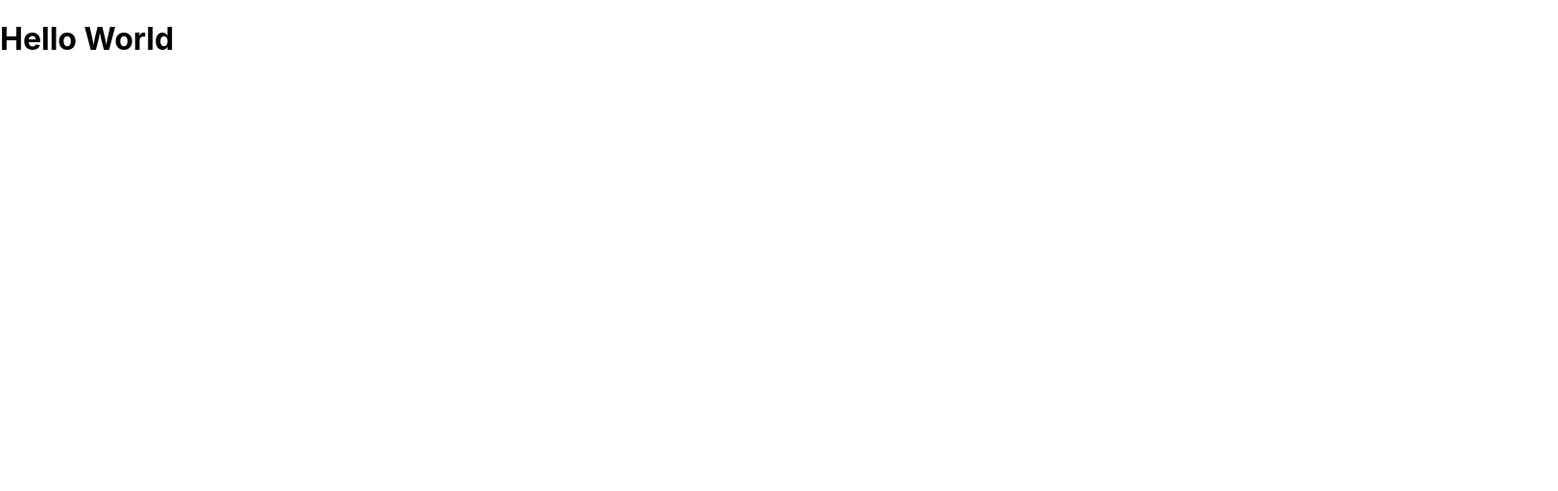
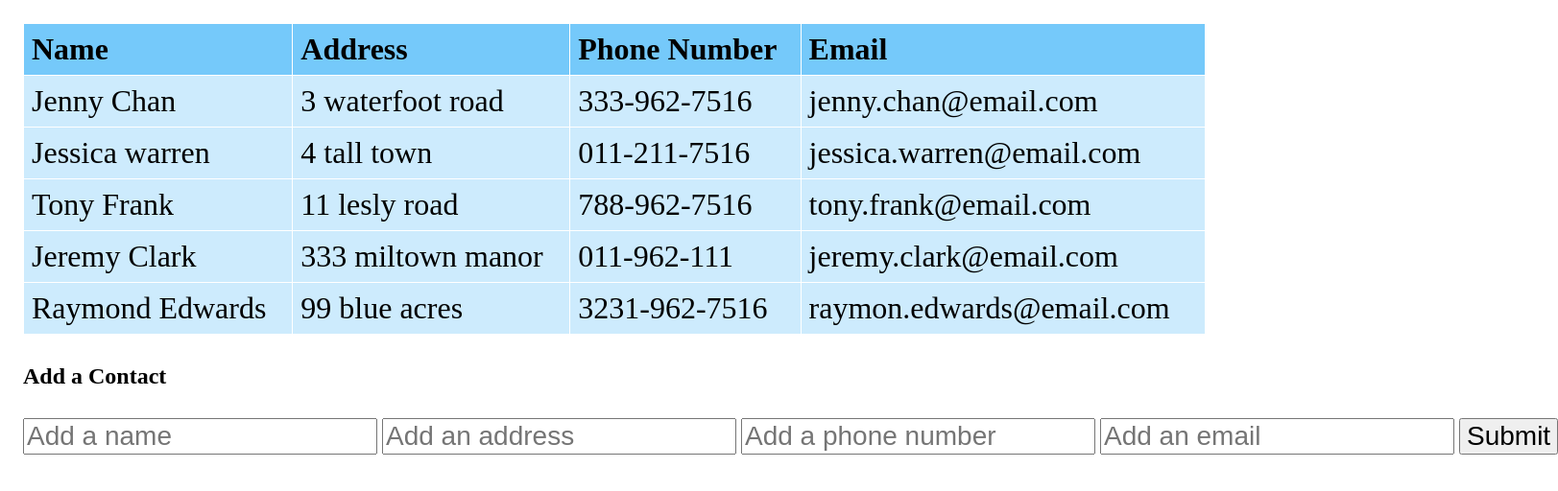
Before and after one commit to hrithikpandey786/Table-in-React, a React (Create React App) app: page / in a window 1280 px wide. Shown: the top 512 px of the page at 96% size, 1623 px wide, since content can reach past the window. Built offline with nearby package versions, Linux system fonts and the light colour scheme.

Commit message:
Craeted Table

```diff
--- a/src/App.js
+++ b/src/App.js
@@ -1,9 +1,99 @@
 import './App.css';
+import React from "react"
+import data from "./mock-data.json"
 
 function App() {
+  const [contacts, setContacts] = React.useState(data);
+  const [addFormData, setAddFormData] = React.useState({
+    fullName: "",
+    address: "",
+    phoneNumber: "",
+    email: ""
+  })
+
+  function handleAddFormChange(event){
+    event.preventDefault();
+
+    const fieldName = event.target.getAttribute("name");
+    const fieldValue = event.target.value;
+    const newData = {...addFormData};
+    newData[fieldName] = fieldValue;
+    setAddFormData(newData);
+    // console.log(addFormData);
+  }
+
+  function handleAddFormSubmit(event){
+    event.preventDefault();
+    setContacts(prevContacts=>{
+      return [...prevContacts, addFormData];
+    })
+  }
+
   return (
-    <div className="App">
-      <h1>Hello World</h1>
+    <div className="app-container">
+      <table>
+        <thead>
+        <tr>
+          <th>Name</th>
+          <th>Address</th>
+          <th>Phone Number</th>
+          <th>Email</th>
+        </tr>
+        </thead>
+        {
+        <tbody>
+          {contacts.map(d=>{
+    return <tr>
+      <td>{d.fullName}</td>
+      <td>{d.address}</td>
+      <td>{d.phoneNumber}</td>
+      <td>{d.email}</td>
+    </tr>
+
+  })}
+        </tbody>}
+      </table>
+      <h2>Add a Contact</h2>
+      <form>
+        <input
+          type="text"
+          required="required"
+          name="fullName"
+          placeholder='Add a name'
+          onChange= {handleAddFormChange}
+          value={addFormData.fullName}
+        >
+        </input>
+        <input
+          type="text"
+          required="required"
+          name="address"
+          placeholder='Add an address'
+          value={addFormData.address}
+          onChange= {handleAddFormChange}
+        >
+        </input>
+        <input
+          type="text"
+          required="required"
+          name="phoneNumber"
+          placeholder='Add a phone number'
+          value={addFormData.phoneNumber}
+          onChange= {handleAddFormChange}
+        >
+        </input>
+        <input
+          type="email"
+          required="required"
+          name="email"
+          placeholder='Add an email'
+          value={addFormData.email}
+          onChange= {handleAddFormChange}
+        >
+        </input>
+
+        <button type="submit" onClick={handleAddFormSubmit}>Submit</button>
+      </form>
     </div>
   );
 }
--- a/src/index.css
+++ /dev/null
@@ -1,13 +0,0 @@
-body {
-  margin: 0;
-  font-family: -apple-system, BlinkMacSystemFont, 'Segoe UI', 'Roboto', 'Oxygen',
-    'Ubuntu', 'Cantarell', 'Fira Sans', 'Droid Sans', 'Helvetica Neue',
-    sans-serif;
-  -webkit-font-smoothing: antialiased;
-  -moz-osx-font-smoothing: grayscale;
-}
-
-code {
-  font-family: source-code-pro, Menlo, Monaco, Consolas, 'Courier New',
-    monospace;
-}
--- a/src/index.js
+++ b/src/index.js
@@ -1,6 +1,6 @@
 import React from 'react';
 import ReactDOM from 'react-dom/client';
-import './index.css';
+import './App.css';
 import App from './App';
 
 const root = ReactDOM.createRoot(document.getElementById('root'));
```
